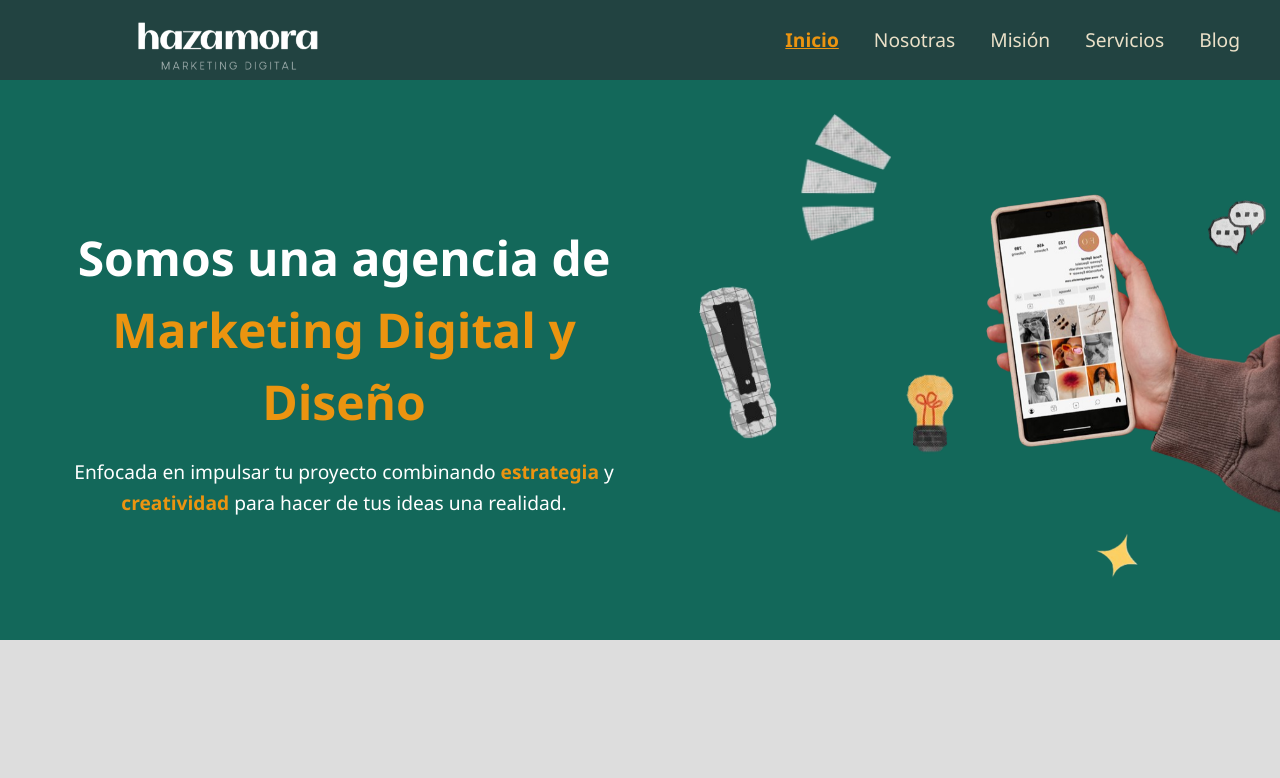
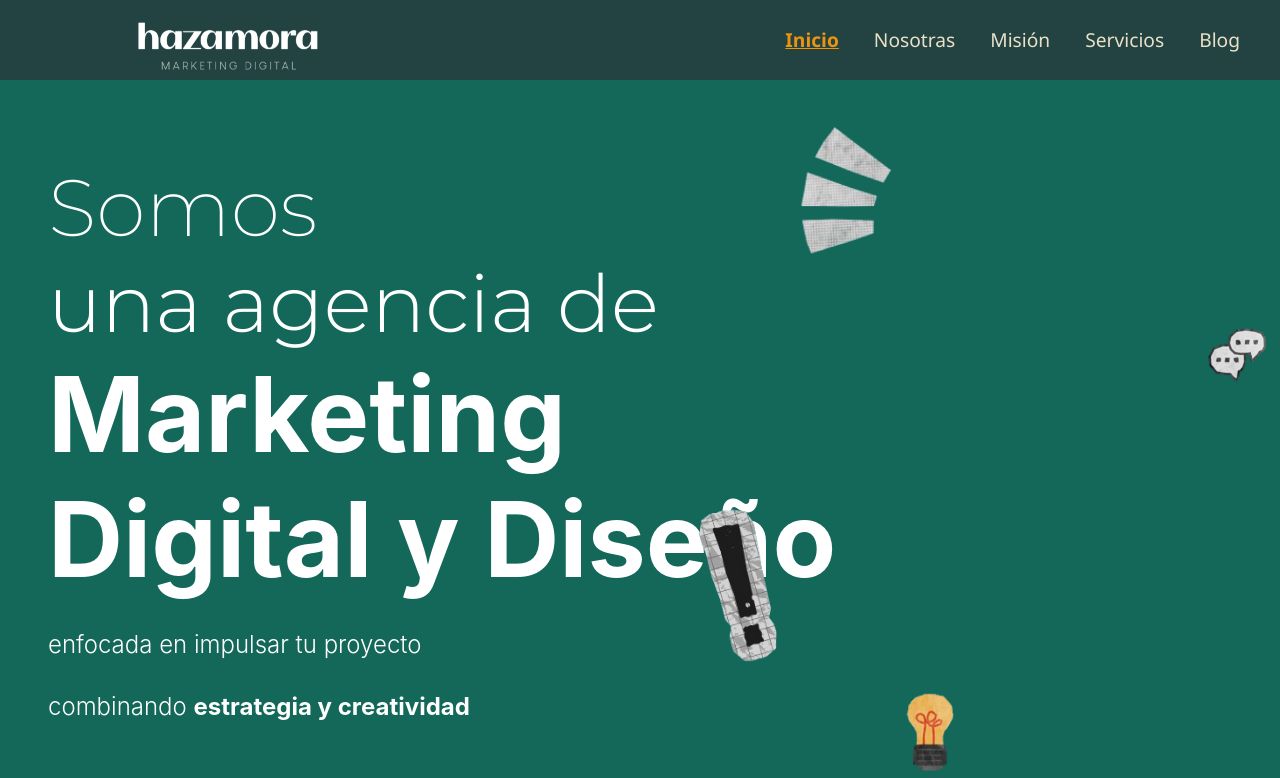
Before and after one commit to Evolvera2025/Hazamora, a React (Vite) app: page / in a window 1280 px wide. Shown: the top 778 px of the page. Built offline with nearby package versions, Linux system fonts and the light colour scheme; the HTML template or start-up script is replaced by a standard one.

Commit message:
Cambio en texto de inicio
se rediseño el texto

```diff
--- a/package.json
+++ b/package.json
@@ -25,10 +25,13 @@
     "@types/react": "^19.0.10",
     "@types/react-dom": "^19.0.4",
     "@vitejs/plugin-react": "^4.3.4",
+    "autoprefixer": "^10.4.21",
     "eslint": "^9.22.0",
     "eslint-plugin-react-hooks": "^5.2.0",
     "eslint-plugin-react-refresh": "^0.4.19",
     "globals": "^16.0.0",
+    "postcss": "^8.5.5",
+    "tailwindcss": "^4.1.10",
     "vite": "^6.3.1"
   }
 }
--- /dev/null
+++ b/public/index.html
@@ -0,0 +1,14 @@
+<!DOCTYPE html>
+<html lang="en">
+<head>
+  <meta charset="UTF-8">
+  <meta name="viewport" content="width=device-width, initial-scale=1.0">
+  <title>Hazamora - Marketing Digital y Diseño</title>
+  <link rel="stylesheet" href="https://fonts.googleapis.com/css2?family=Roboto:wght@400;700&family=Montserrat:wght@300;600&display=swap">
+  <script src="/public/js/index.js" defer></script> <!-- Carga el script JS externo -->cuerpo
+  <link rel="stylesheet" href="/public/styles/style.css">
+</head>
+<body>
+  <div id="root"></div>
+</body>
+</html>
--- a/public/styles/style.css
+++ b/public/styles/style.css
@@ -1,3 +1,5 @@
+@import url('https://fonts.googleapis.com/css2?family=Montserrat:wght@200;300;700&display=swap');
+
 :root {
   --hazamora1: #263E3E;
   --hazamora2: #13685A;
@@ -35,21 +37,75 @@ html
   scroll-margin-top: 100px; /* Ajusta el margen superior al hacer scroll */
 }
 
-.texto-nosotros {
-  max-width: 50%;
-  animation: fadeInUp 0.5s ease-out forwards;
-  opacity: 0;
-}
 
-.texto-nosotros h2 {
-  font-size: 3rem;
-  margin-bottom: 1rem;
-}
+.hero-text-container {
+            text-align: center;
+          }
 
-.texto-nosotros p {
-  font-size: 1.2rem;
-  line-height: 1.6;
-}
+          .hero-text-container p, .hero-text-container h1 {
+            margin: 0;
+            padding: 0;
+            line-height: 1.2;
+          }
+
+          .line-1 {
+            font-size: 3rem; /* Tamaño base para móvil */
+            font-weight: 200; /* Letra más delgada */
+            font-family: 'Montserrat', sans-serif; /* Fuente Montserrat */
+          }
+          .line-2 {
+            font-size: 3rem;
+            font-weight: 300;
+            font-family: 'Montserrat', sans-serif;
+          }
+          .line-3 {
+            font-size: 3rem;
+            font-weight: 700;
+          }
+
+          .description-container {
+            font-size: 1.5rem;
+            font-weight: 300;
+            line-height: 1.6;
+          }
+
+          /* Tabletas */
+          @media (min-width: 768px) {
+            .hero-text-container {
+              text-align: left;
+            }
+            .description-container {
+               text-align: left;
+            }
+            .line-1 {
+              font-size: 4.5rem;
+            }
+            .line-2 {
+              font-size: 4.5rem;
+            }
+            .line-3 {
+              font-size: 5.5rem;
+            }
+            .description-container {
+              font-size: 2rem;
+            }
+          }
+
+          /* Escritorio */
+          @media (min-width: 1024px) {
+            .line-1 {
+              font-size: 5rem;
+            }
+            .line-2 {
+              font-size: 5rem;
+            }
+            .line-3 {
+              font-size: 6.5rem;
+            }
+            .description-container {
+              font-size: 1.50rem;
+            }
+          }
 
 .resaltado {
   font-weight: bold;
@@ -195,18 +251,28 @@ html
     padding: 2rem 1rem;
   }
 
-  .texto-nosotros {
-    max-width: 100%;
-    margin-bottom: 2rem;
-    padding: 0 1rem;
+  #texto {
+  font-family: 'Montserrat', sans-serif;
+  color: white;
+  background-color: #20514b; /* similar al color de fondo */
+  padding: 2rem;
+  line-height: 1.6;
+  max-width: 700px;
   }
 
-  .texto-nosotros h2 {
-    font-size: 2rem;
+  #texto h2 {
+    font-size: 2.5rem;
+    font-weight: 400;
+    margin-bottom: 1rem;
   }
 
-  .texto-nosotros p {
-    font-size: 1rem;
+  #texto .resaltado {
+    font-weight: 700;
+  }
+
+  #texto p {
+    font-size: 2rem;
+    font-weight: 300;
   }
 
   .nosotros-imagenes {
--- a/src/pages/Home.jsx
+++ b/src/pages/Home.jsx
@@ -11,6 +11,20 @@ import { faInstagram, faFacebookF, faWhatsapp, fa500px} from '@fortawesome/free-
 
 const Home = () => {
   const [activeIndex, setActiveIndex] = useState(0);
+
+  const homeContainerStyles = {
+    display: 'flex',
+    alignItems: 'center',
+    minHeight: '30vh',
+    padding: '1rem',
+    fontFamily: "'Inter', sans-serif",
+    color: 'white',
+  };
+
+  // Estilos para la tarjeta de contenido
+  const contentCardStyles = {
+    width: '70%',
+  };
 
   const imagenes = [
     { src: 'arania.jpg', ig: 'https://instagram.com/integrante1' },
@@ -43,15 +57,27 @@ const Home = () => {
   return (
     <div className="home-body">
       <section className="nosotros-section fade-on-scroll" id="inicio">
-        <div className="texto-nosotros" id="texto">
-          <h2>
-            Somos una agencia de <span className="resaltado">Marketing Digital y Diseño</span>
-          </h2>
-          <p>
-            Enfocada en impulsar tu proyecto combinando <span className="resaltado">estrategia</span> y{' '}
-            <span className="resaltado">creatividad</span> para hacer de tus ideas una realidad.
-          </p>
+      <div style={homeContainerStyles}>
+
+        {/* Tarjeta de Contenido */}
+        <div style={contentCardStyles}>
+
+          {/* Texto Principal */}
+          <div className="hero-text-container">
+            <p className="line-1">Somos</p>
+            <p className="line-2">una agencia de</p>
+            <h1 className="line-3">Marketing Digital y Diseño</h1>
+          </div>
+
+          {/* Descripción */}
+          <div className="description-container">
+            <p>enfocada en impulsar tu proyecto</p>
+            <p>combinando <strong style={{ fontWeight: 700 }}>estrategia y creatividad</strong></p>
+            <p style={{ fontSize: '2.5rem', fontFamily: 'Montserrat, sans-serif'}}><strong style={{ fontWeight: 700 }}>para hacer de tus ideas, una realidad.</strong></p>
+          </div>
+
         </div>
+      </div>
         <div className="nosotros-imagenes">
           <img className="img-phone" src="/img/Telefono.png" alt="teléfono mostrando Instagram" />
 
```
Also changed, not shown: 1 other file (tests, documents, lock files or other folders).
